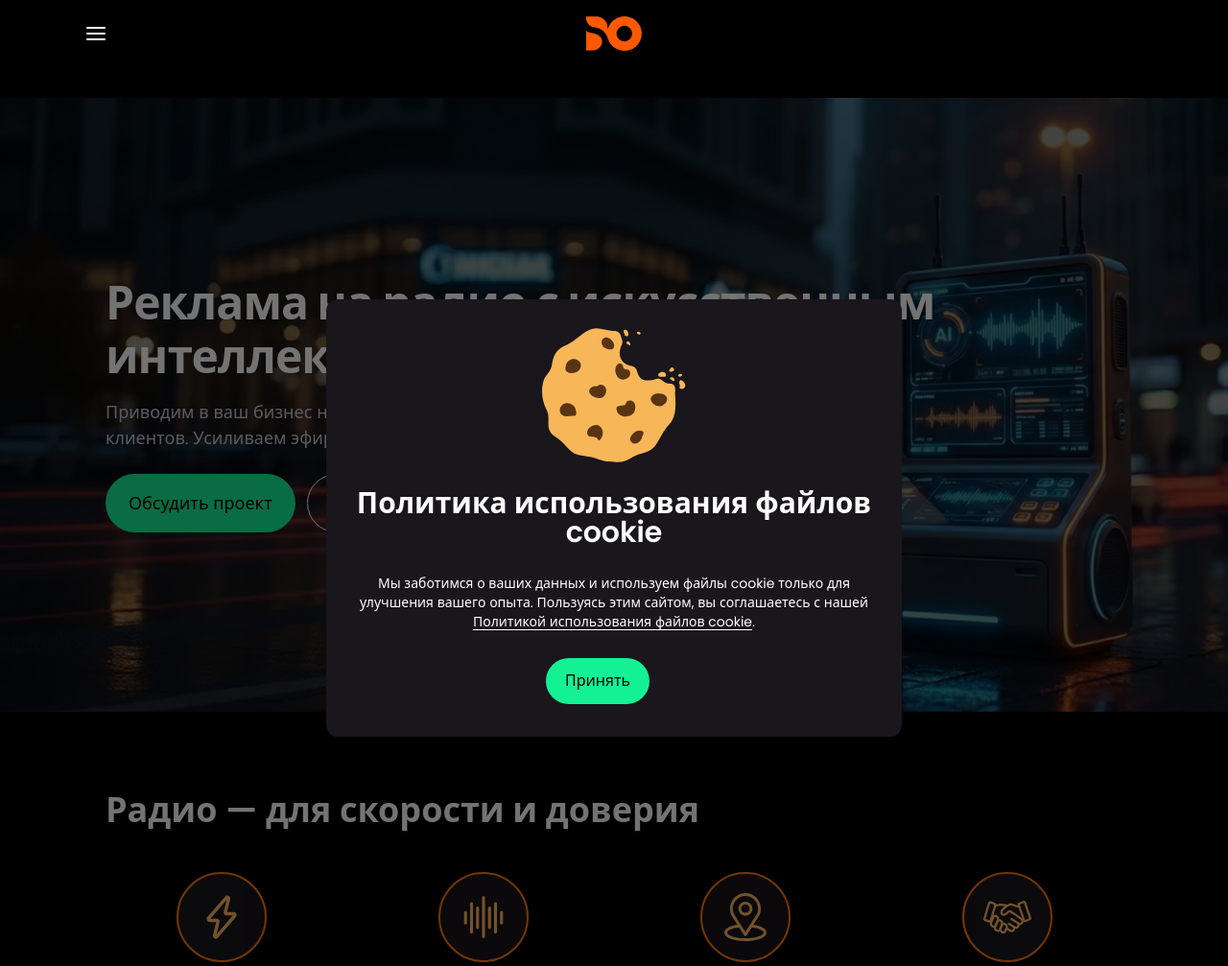
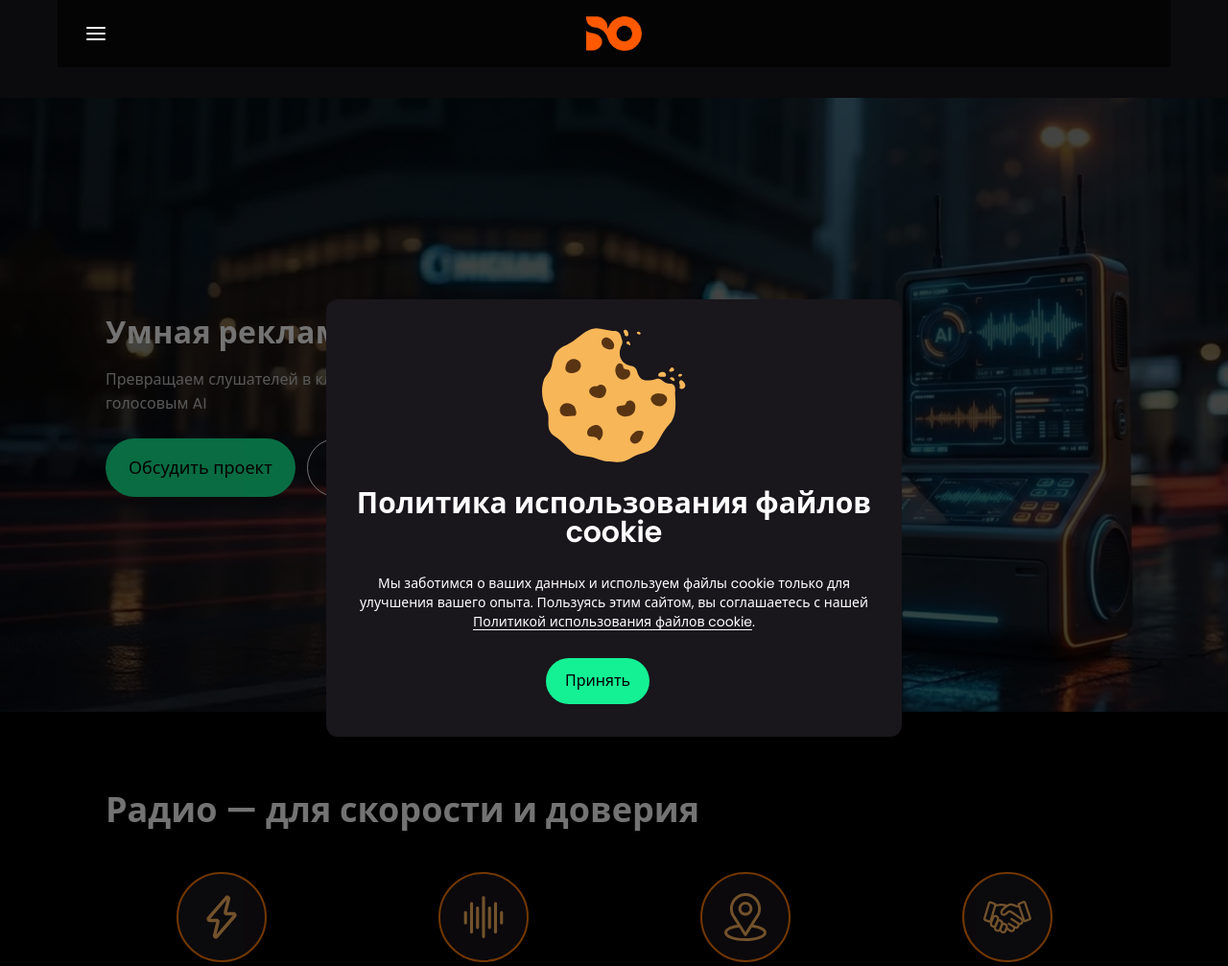
Before and after one commit to Ankig83/ADSmart, a Django app: page /radio/ in a window 1280 px wide. Shown: the top 1007 px of the page at 96% size. Run offline with Django 5.2, Linux system fonts and the light colour scheme.

Commit message:
refactor(radio): move hero to css_v2 and align layouts with Figma
Made-with: Cursor

```diff
--- a/static/css/pages/radio.css
+++ b/static/css/pages/radio.css
@@ -2,10 +2,6 @@
 
 .app { background: #000000; }
 .radio-page { padding: 0; }
-
-.hero--radio .hero__bg-img {
-  object-position: center center;
-}
 
 /* CTA form: layout контейнера (440, 834 — до применения forms_1 desktop) */
 .cta-form.cta-form--radio .container {
--- a/static/css_v2/base/sections.css
+++ b/static/css_v2/base/sections.css
@@ -15,3 +15,8 @@
     padding: 120px 0;
   }
 }
+
+/* Radio page: фон страницы — чистый чёрный (Figma) */
+.radio-page {
+  background: #000000;
+}
--- a/static/css_v2/components/ai-result.css
+++ b/static/css_v2/components/ai-result.css
@@ -20,10 +20,11 @@
   gap: 40px;
 }
 
-/* Desktop 1440px — layout как в Figma 140:5680: диаграмма слева, карточка справа */
+/* Desktop 1440px — фикс. padding, иначе диаграмма «катается» при ресайзе */
 @media (min-width: 1440px) {
   .ai-result {
     max-width: 1440px;
+    padding: 60px 20px 60px 160px;
   }
 
   .ai-result__inner {
@@ -174,6 +175,15 @@
   }
 }
 
+/* 440: заголовок чётко — 2 строки, по центру */
+@media (max-width: 439px) {
+  .ai-result__title {
+    font-size: 24px;
+    font-weight: 600;
+    text-align: center;
+  }
+}
+
 @media (max-width: 360px) {
   .ai-result__card {
     padding: 16px;
--- a/static/css_v2/components/cta-form.css
+++ b/static/css_v2/components/cta-form.css
@@ -235,3 +235,31 @@
     display: block;
   }
 }
+
+/* Radio: layout контейнера (440, 834 — до применения forms_1 desktop) */
+.cta-form.cta-form--radio .container {
+  display: flex;
+  flex-direction: column;
+  gap: 32px;
+}
+
+@media (min-width: 834px) {
+  .cta-form.cta-form--radio .container {
+    flex-direction: row;
+    flex-wrap: wrap;
+    align-items: center;
+    gap: 40px;
+  }
+}
+
+@media (min-width: 834px) and (max-width: 1439px) {
+  .cta-form.cta-form--radio.cta-form--forms-1 .container {
+    gap: 40px;
+  }
+}
+
+@media (min-width: 1440px) {
+  .cta-form.cta-form--radio:not(.cta-form--forms-1) .container {
+    gap: 48px;
+  }
+}
--- a/static/css_v2/components/hero.css
+++ b/static/css_v2/components/hero.css
@@ -79,6 +79,90 @@
 
   .hero__title {
     font-size: 64px;
+  }
+}
+
+/* Модификатор для страницы Radio: текст и фон по Figma (140:6367, 140:7441) */
+.hero--radio .hero__bg-img {
+  object-position: center center;
+}
+
+.hero--radio .hero__title-inner,
+.hero--radio .hero__subtitle-inner {
+  display: none;
+}
+
+/* MOBILE ≤833px — Figma 140:6367 (440) */
+@media (max-width: 833px) {
+  .hero--radio .hero__title--440 {
+    display: block;
+    font-size: 32px;
+    font-weight: 700;
+    letter-spacing: 0.48px;
+    line-height: 1.3;
+    color: #ffffff;
+  }
+
+  .hero--radio .hero__subtitle--mb {
+    display: block;
+    font-size: 16px;
+    font-weight: 400;
+    color: #c4c4c4;
+    line-height: normal;
+    max-width: 306px;
+  }
+}
+
+/* TABLET 834–1439px — Figma 140:7441 */
+@media (min-width: 834px) and (max-width: 1439px) {
+  .hero--radio .hero__title--834 {
+    display: block;
+  }
+
+  .hero--radio .hero__title {
+    font-size: 32px;
+    font-weight: 700;
+    letter-spacing: 0.48px;
+    line-height: 1.3;
+  }
+
+  .hero--radio .hero__subtitle--mb {
+    display: block;
+    font-size: 16px;
+    font-weight: 400;
+    color: #c4c4c4;
+    line-height: normal;
+    max-width: 439px;
+  }
+}
+
+/* DESKTOP ≥1440px — текст как в текущем макете */
+@media (min-width: 1440px) {
+  .hero--radio .hero__title--desktop {
+    display: block;
+  }
+
+  .hero--radio .hero__subtitle--desktop {
+    display: block;
+  }
+}
+
+/* Фокус фона (шкаф справа) */
+@media (min-width: 440px) and (max-width: 1439px) {
+  .hero--radio .hero__bg-img {
+    object-position: 90% center;
+  }
+}
+
+@media (max-width: 439px) {
+  .hero--radio .hero__bg-img {
+    object-position: right center;
+  }
+}
+
+@media (min-width: 1440px) {
+  .hero--radio .hero__bg-img {
+    object-position: center center;
   }
 }
 
--- a/static/css_v2/components/steps.css
+++ b/static/css_v2/components/steps.css
@@ -104,8 +104,8 @@
 
   .step-card:last-child {
     grid-column: 1;
-    align-items: flex-start;
-    text-align: left;
+    align-items: center;
+    text-align: center;
   }
 }
 
--- a/templates/pages/radio.html
+++ b/templates/pages/radio.html
@@ -9,7 +9,6 @@
   <link rel="stylesheet" href="{% static 'css/components/demo-lead-success.css' %}" />
   <link rel="stylesheet" href="{% static 'css_v2/main.css' %}" />
   <link rel="stylesheet" href="{% static 'css_v2/components/ai-result.css' %}" />
-  <link rel="stylesheet" href="{% static 'css/pages/radio.css' %}" />
 {% endblock %}
 
 {% block header %}
@@ -34,10 +33,14 @@
 
       <div class="container">
         <div class="hero__content">
-          <h1 class="hero__title" id="radio-hero-title">Реклама на радио с искусственным интеллектом</h1>
+          <h1 class="hero__title" id="radio-hero-title">
+            <span class="hero__title-inner hero__title--440">Умная реклама<br>на радио с AI</span>
+            <span class="hero__title-inner hero__title--834">Умная реклама на радио с AI</span>
+            <span class="hero__title-inner hero__title--desktop">Реклама на радио с искусственным интеллектом</span>
+          </h1>
           <p class="hero__subtitle">
-            Приводим в ваш бизнес не просто слушателей, а готовых к диалогу клиентов. Усиливаем эфирные кампании голосовым
-            AI-ассистентом
+            <span class="hero__subtitle-inner hero__subtitle--mb">Превращаем слушателей в клиентов. Усиливаем эфир голосовым AI</span>
+            <span class="hero__subtitle-inner hero__subtitle--desktop">Приводим в ваш бизнес не просто слушателей, а готовых к диалогу клиентов. Усиливаем эфирные кампании голосовым AI-ассистентом</span>
           </p>
           <div class="hero__actions" aria-label="Действия">
             <a class="button button--lg button--primary" href="#contact">Обсудить проект</a>
```
